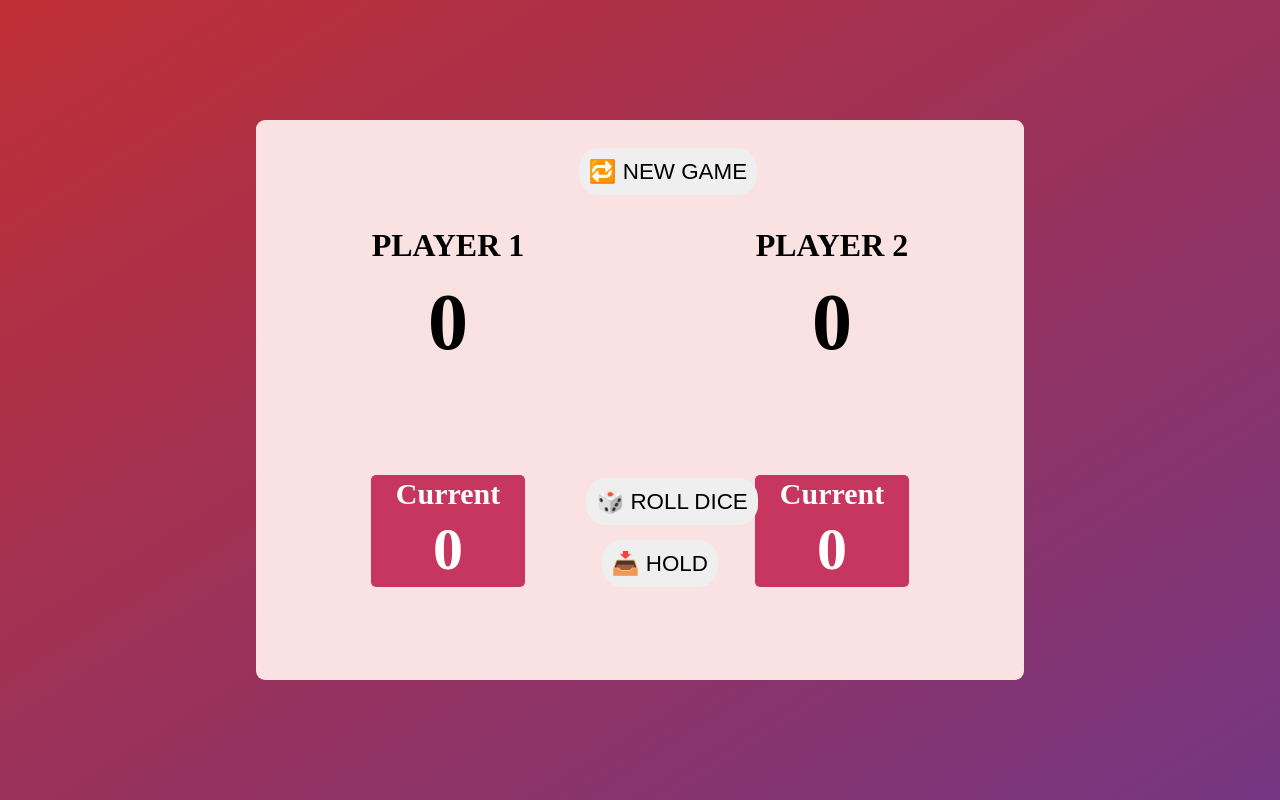
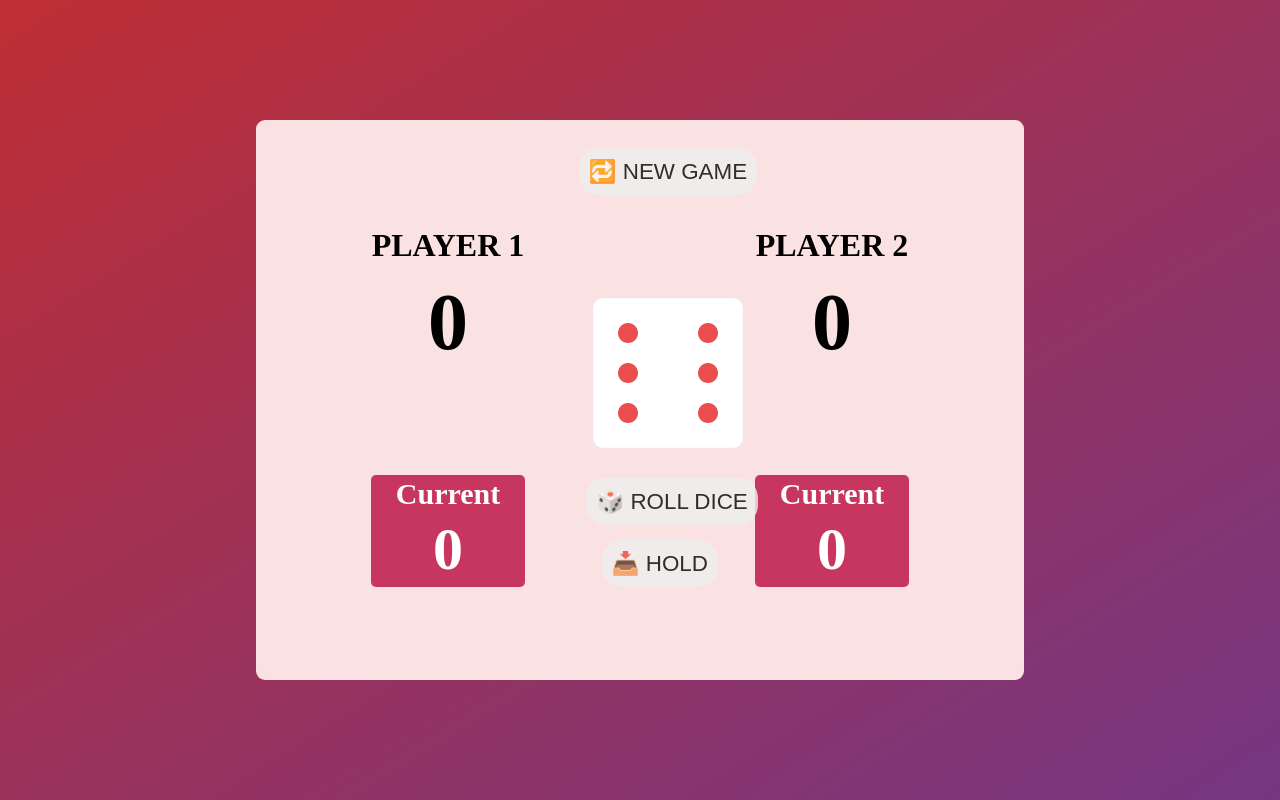
Before and after one commit to Samuel-Abusa/Pig-game, a plain HTML site: page index.html in a window 1280 px wide. Both pictures are taken after a click on the button "🎲 ROLL DICE". Drawn offline with Linux system fonts and the light colour scheme.

Commit message:
I added the dice image and created a function that dynamically generates numbers from 1 to 6 then assigns those numbers to the images that produce the type of dice co-related to the number generated

```diff
--- a/index.html
+++ b/index.html
@@ -30,9 +30,11 @@
           <h5 class="current current-two">0</h5>
         </div>
       </div>
+      <img src="images/dice-1.png" alt="dice" class="dice btn hidden" />
       <button class="btn new">🔁 NEW GAME</button>
       <button class="btn roll">🎲 ROLL DICE</button>
       <button class="btn hold">📥 HOLD</button>
     </div>
+    <script src="scripts.js"></script>
   </body>
 </html>
--- a/scripts.js
+++ b/scripts.js
@@ -0,0 +1,12 @@
+"use strict";
+
+const rollDice = document.querySelector(".roll");
+const dices = document.querySelector(".dice");
+
+function diceRoll() {
+  let newDice = Math.trunc(Math.random() * 6) + 1;
+  dices.classList.remove("hidden");
+  dices.src = `images/dice-${newDice}.png`;
+}
+
+rollDice.addEventListener("click", diceRoll);
--- a/style.css
+++ b/style.css
@@ -58,6 +58,7 @@ body {
   font-size: 1.4em;
   padding: 10px;
   border-radius: 20px;
+  opacity: 0.8;
 }
 .new {
   top: 5%;
@@ -70,3 +71,13 @@ body {
 .hold {
   top: 75%;
 }
+.dice {
+  width: 150px;
+  height: auto;
+  top: 30%;
+  left: 42.6%;
+  opacity: 1;
+}
+.hidden {
+  display: none;
+}
```
Also changed, not shown: images/dice-1.png (added), images/dice-2.png (added), images/dice-3.png (added), images/dice-4.png (added), images/dice-5.png (added), images/dice-6.png (added).
